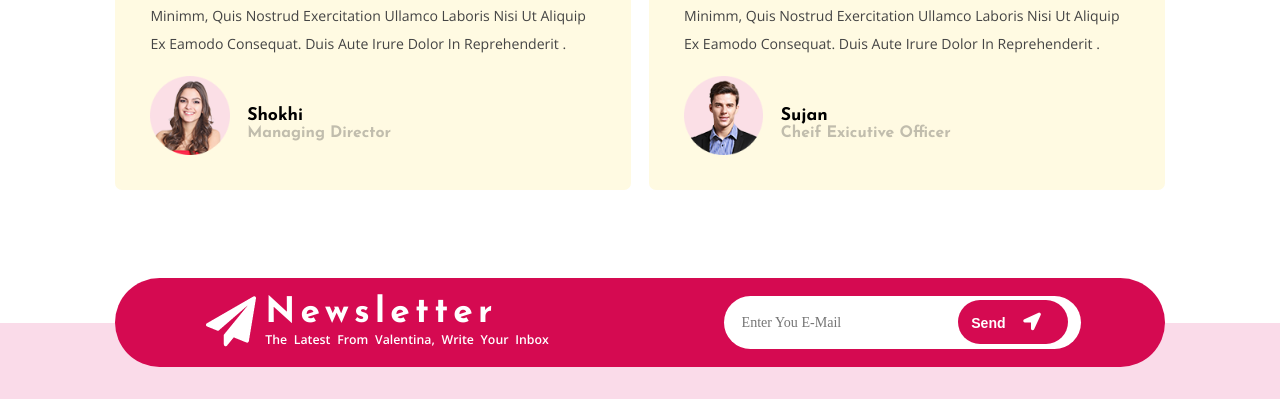
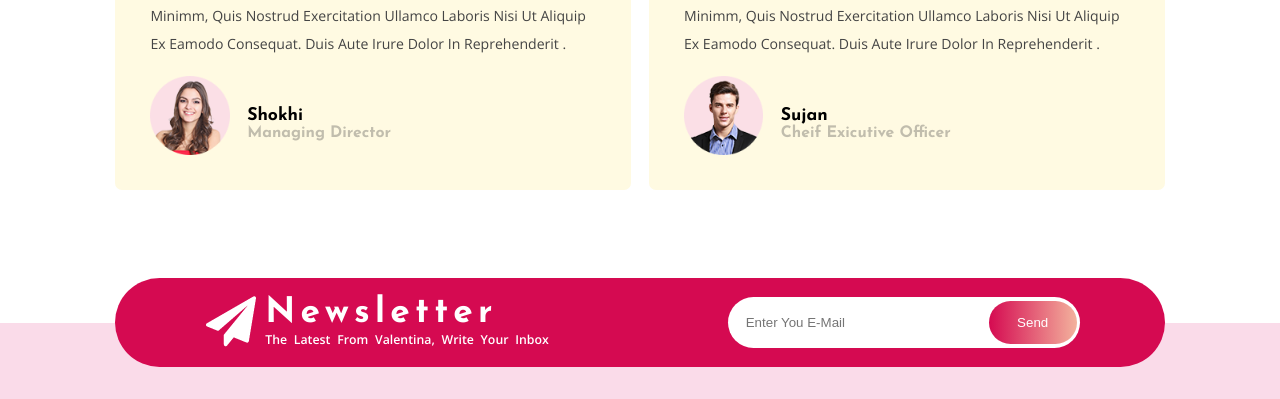
Before and after one commit to Pranto40/Alentina-landing-page, a plain HTML site: page index.html in a window 1280 px wide. Shown: the part 3960-4359 px from the top of the page. Drawn offline with nearby package versions, Linux system fonts and the light colour scheme; a web font is replaced by a local one.

Commit message:
modify search btn

```diff
--- a/css/style.css
+++ b/css/style.css
@@ -464,47 +464,33 @@ section{
 	word-spacing: .4rem;
 }
 
-.input{
+.search_box{
 	flex: 1 1 42rem;
 	text-align: center;
 }
-.input_box {
-	display: flex;
-	align-items: center;
-	justify-content: center;
-    position: relative;
+.search_box .search input {
+	border: none;
+	padding: 2rem;
+	outline: none;
+    border-radius: 50rem;
+    width: 67%;
+}
+.search_box .search .search_bar{
+	width: calc(100% -.5rem);
+}
+.search_box .search .search-btn {
+	width: 10rem;
+	cursor: pointer;
+	color: #fff;
+	margin-left: -10.6rem;
+	padding: 1.6rem 0;
+	background: #d50a51;
+    background-image: linear-gradient(to right, #d50a51, #f3b29d);
+}
+.search_box .search .search-btn:hover{
+    background-image: linear-gradient(to left, #d50a51, #FFCCBB);
 }
 
-.input .input_box .email{
-  width: 68%;
-  padding: 2rem;
-  border: none;
-  font-family: oswald;
-  letter-spacing: 1;
-  border-radius: 50rem;
-  font-size: 1.6rem;
-  color: #d50a51;
-}
-
-.input .input_box .subscribe_submit {
-	padding: 1.5rem;
-	border: none;
-	color: #fff;
-	background: #d50a51;
-	width: 12.5rem;
-	border-radius: 50rem;
-	top: .4rem;
-	right: 11rem;
-	font-weight: 800;
-	letter-spacing: 1;
-	font-size: 1.6rem;
-	position: absolute;
-	text-align: left;
-}
-.input .input_box .subscribe_submit i {
-	font-size: 2rem;
-	margin-left: 2rem;
-}
 
 
 /* footer section */
--- a/index.html
+++ b/index.html
@@ -195,10 +195,10 @@
                  </div>
                  <h1>Newsletter <br> <p>The latest from Valentina, Write your inbox</p></h1>
              </div>
-             <div class="input">
-                 <div class="input_box">
-                    <input class="email" type="text" placeholder="Enter You E-mail">
-                    <button class="subscribe_submit">Send<i class="fas fa-location-arrow"></i></button>
+             <div class="search_box">
+                 <div class="search">
+                    <input class="search_bar" type="text" placeholder="Enter You E-mail">
+                    <input class="search-btn" type="button" value="Send">
                  </div>
                 </div>
              </div>
```
